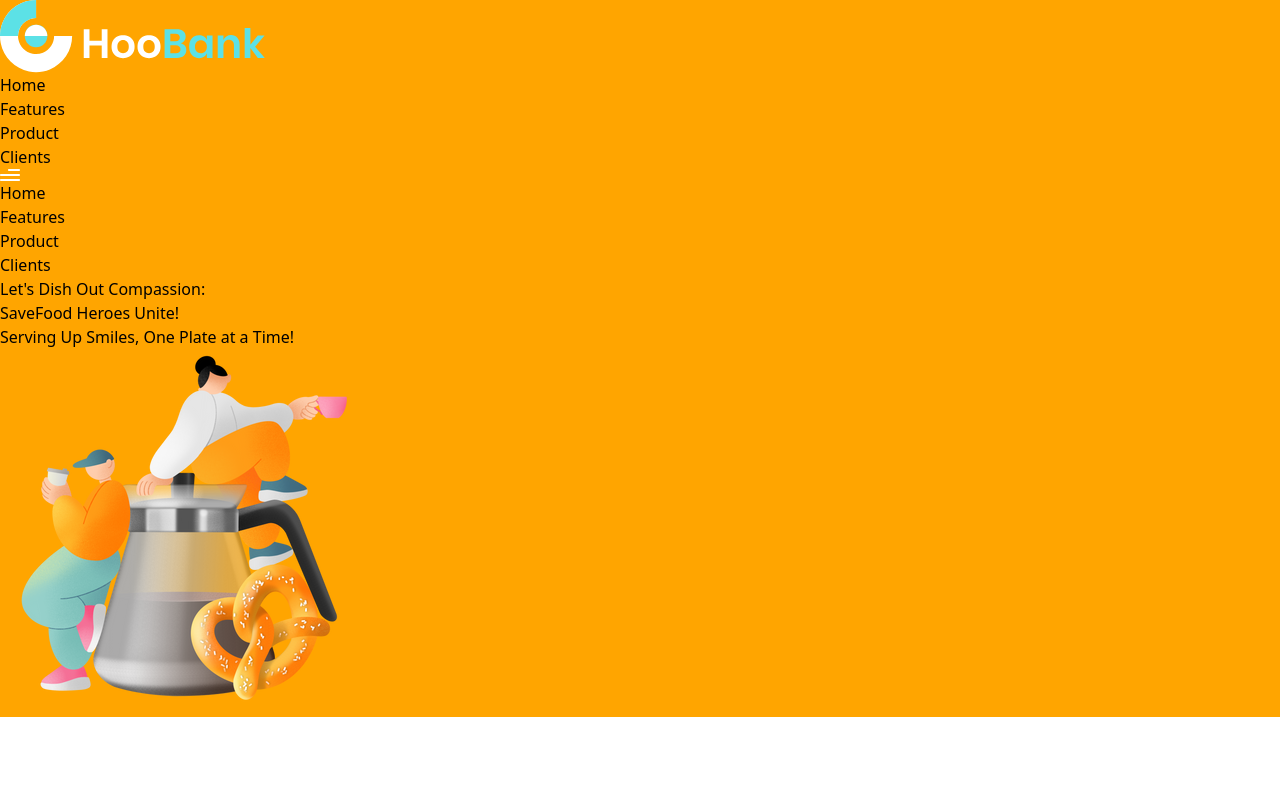
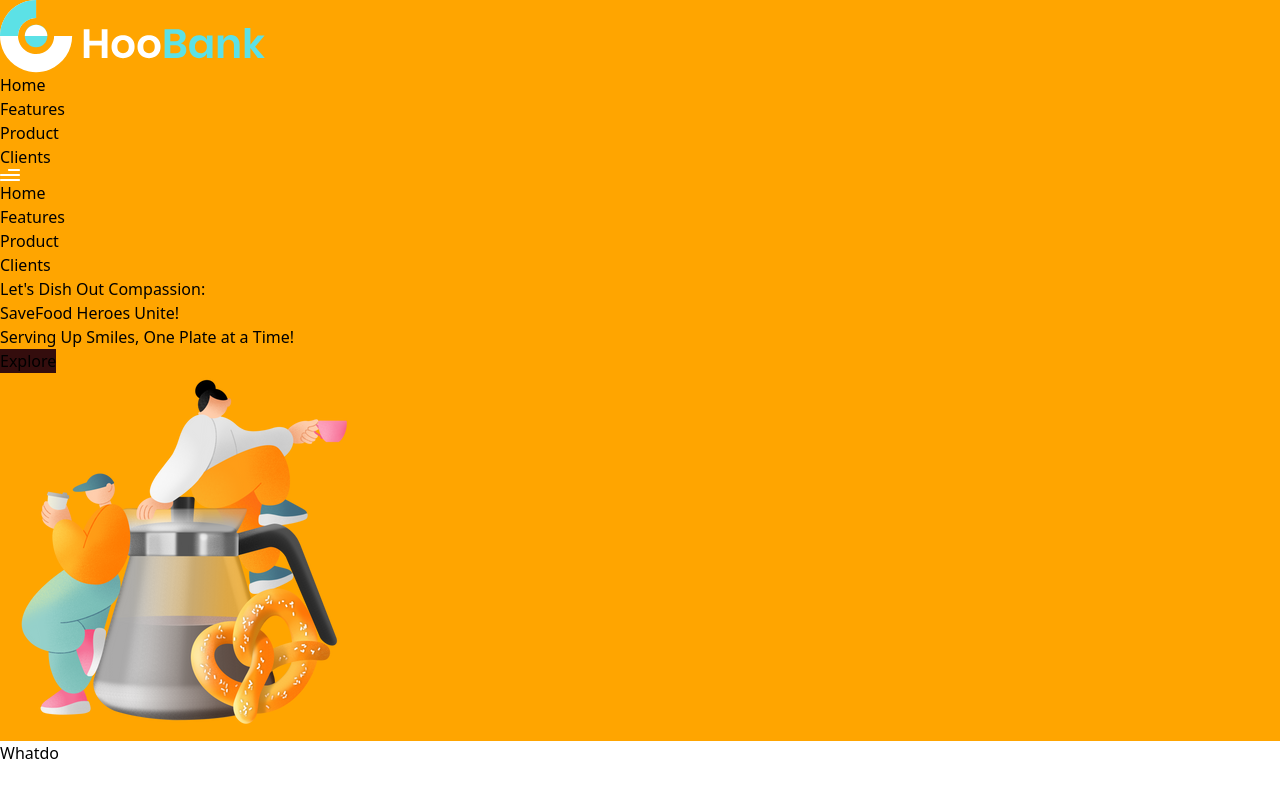
Before and after one commit to jeylanab/saveFood, a React (Vite) app: page / in a window 1280 px wide. Built offline with nearby package versions, Linux system fonts and the light colour scheme.

Commit message:
added to do list

```diff
--- a/src/App.jsx
+++ b/src/App.jsx
@@ -1,11 +1,15 @@
 import React from "react";
 import Navbar from "./components/NavBar";
 import Hero from "./components/Hero";
+import Whatdo from "./components/Whatdo";
+
 
 const App = () => (
   <div>
     <Navbar className='  w-full overflow-hidden'/>
-    <Hero/>
+    <Hero />
+    <Whatdo/>
+
   </div>
 );
 
--- a/src/components/Hero.jsx
+++ b/src/components/Hero.jsx
@@ -7,12 +7,13 @@ const Hero = () => {
           <div className='hero lg:flex flex  lg:justify-evenly lg:flex-row flex-col h-full items-center '>
               <div>
                   <div>
-                      <h1 className='font-poppins text-center font-bold lg:text-4xl py-5 sm:text-3xl'>Let's Dish Out Compassion: <br />SaveFood Heroes Unite!</h1>
+                      <h1 className='font-poppins text-center font-bold lg:text-4xl py-5 text-4xl '>Let's Dish Out Compassion: <br />SaveFood Heroes Unite!</h1>
                       <h3 className='lg:text-2xl text-md font-poppins text-center'> Serving Up Smiles, One Plate at a Time!</h3>
+                      <button className='btn  rounded-md text-white p-2 my-5 ml-10 font-poppins '> Explore</button>
                   </div>
               </div>
               <div>
-                  <img className='item-center' src={hero} alt="" />
+                  <img className='lg:py-0 py-10' src={hero} alt="" />
               </div>
 
           </div>
--- /dev/null
+++ b/src/components/Whatdo.jsx
@@ -0,0 +1,9 @@
+import React from 'react'
+
+const Whatdo = () => {
+  return (
+    <div>Whatdo</div>
+  )
+}
+
+export default Whatdo
--- a/src/index.css
+++ b/src/index.css
@@ -33,7 +33,14 @@
   background-clip: text;
   text-fill-color: transparent;
 }
+.btn {
+  background-color: rgb(52, 13, 13);
+  transition: all 0.5s ease;
+}
+.btn:hover {
 
+  background-color: rgb(147, 91, 6);
+}
 .bg-blue-gradient {
   background: linear-gradient(
     157.81deg,
@@ -65,5 +72,5 @@
   filter: blur(750px);
 }
 .backg {
-  background-color:orange;
+  background-color: orange;
 }
```
